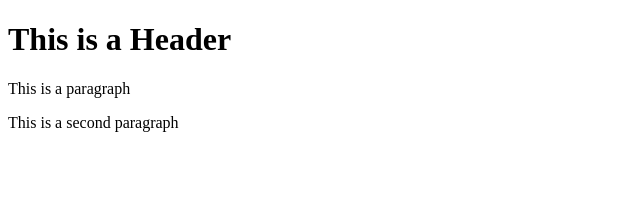
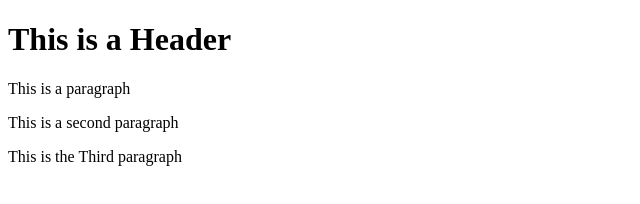
Before and after one commit to abhijaygh/git-test, a website: page index.html in a window 1280 px wide. Shown: the whole page, without its empty margins (0-640 px from the left). Drawn offline with Linux system fonts and the light colour scheme.

Commit message:
fourth commit

```diff
--- a/index.html
+++ b/index.html
@@ -6,5 +6,6 @@
       <h1>This is a Header</h1>
       <p>This is a paragraph</p>
       <p>This is a second paragraph</p>
+      <p>This is the Third paragraph</p>
    </body>
 </html>
```
Also changed, not shown: package.json (added, +21 -0 lines), .gitignore.txt (added).
